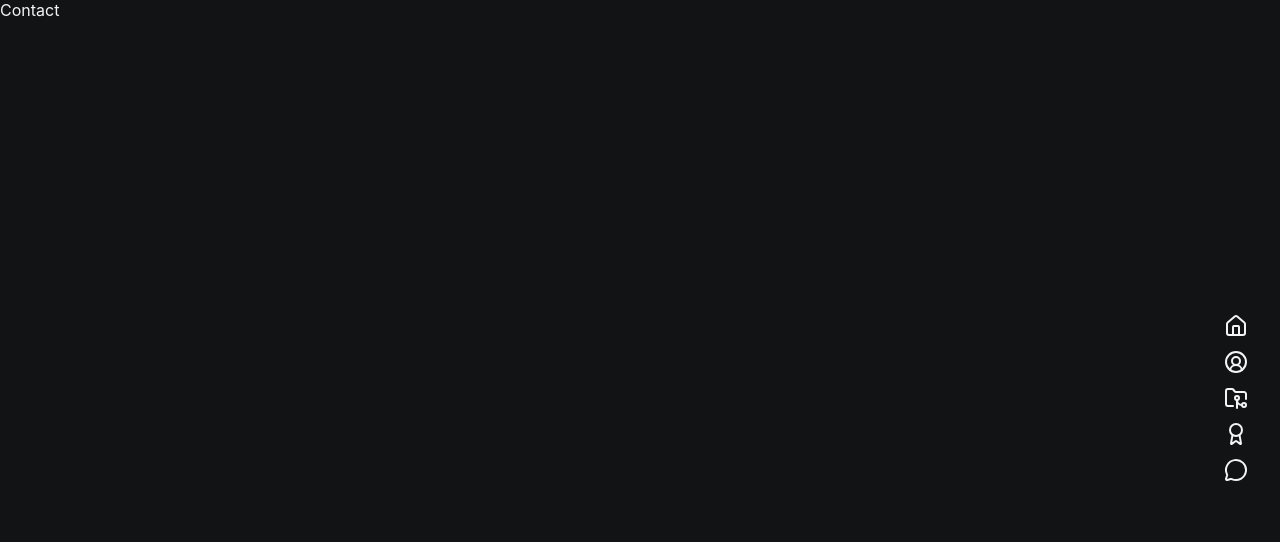
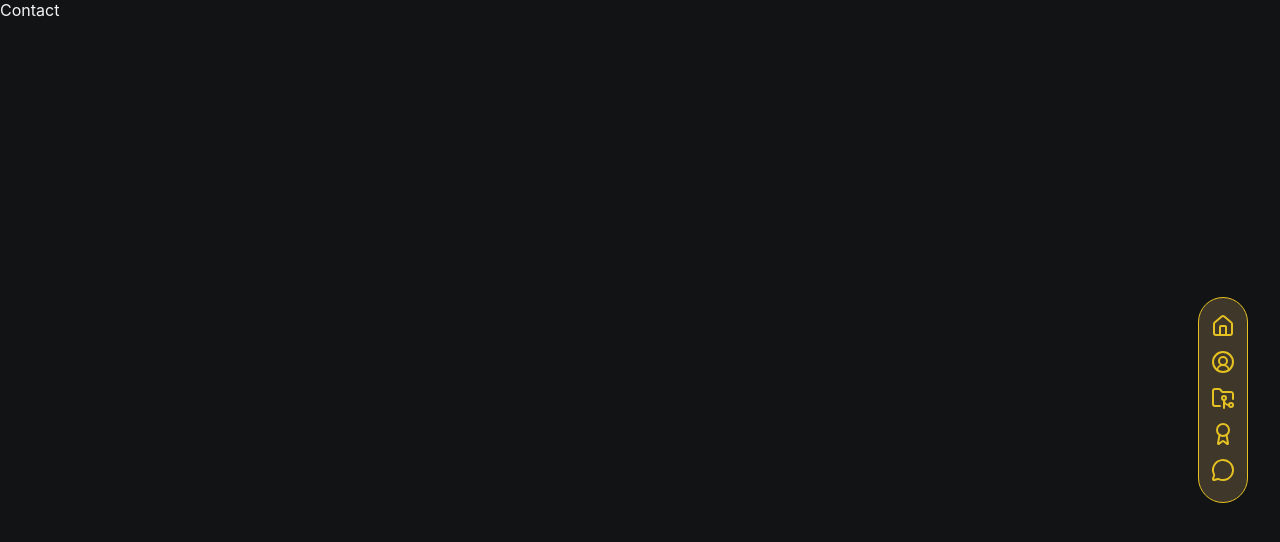
Before and after one commit to OscarDevv/portfolio-v2, a React (Vite) app: page /contact in a window 1280 px wide. Shown: the top 542 px of the page. Built offline with nearby package versions, Linux system fonts and the light colour scheme; a web font is replaced by a local one.

Commit message:
style: finaliza os estilos do aside

```diff
--- a/src/components/ui/Aside/Aside.module.scss
+++ b/src/components/ui/Aside/Aside.module.scss
@@ -1,3 +1,5 @@
+@use "../../../styles/variables" as *;
+
 .aside {
   position: fixed;
   top: 50%;
@@ -11,6 +13,10 @@
   flex-direction: column;
   gap: 0.5rem;
   list-style: none;
+  background: rgba($gold, 0.25);
+  border: 1px solid $yellow;
+  padding: 1rem 0.75rem;
+  border-radius: 999px;
 }
 
 .li {
@@ -30,8 +36,8 @@
   }
 }
 
-.icon,
-.span {
+.icon {
+  color: $yellow;
   transition: all 0.2s;
 }
 
@@ -40,6 +46,10 @@
   position: fixed;
   right: 75%;
   font-weight: 500;
+  background: rgba($gold, 0.35);
+  padding: 0.25rem 0.5rem;
+  border-radius: 999px;
   pointer-events: none;
+  user-select: none;
   transition: all 0.2s;
 }
```
